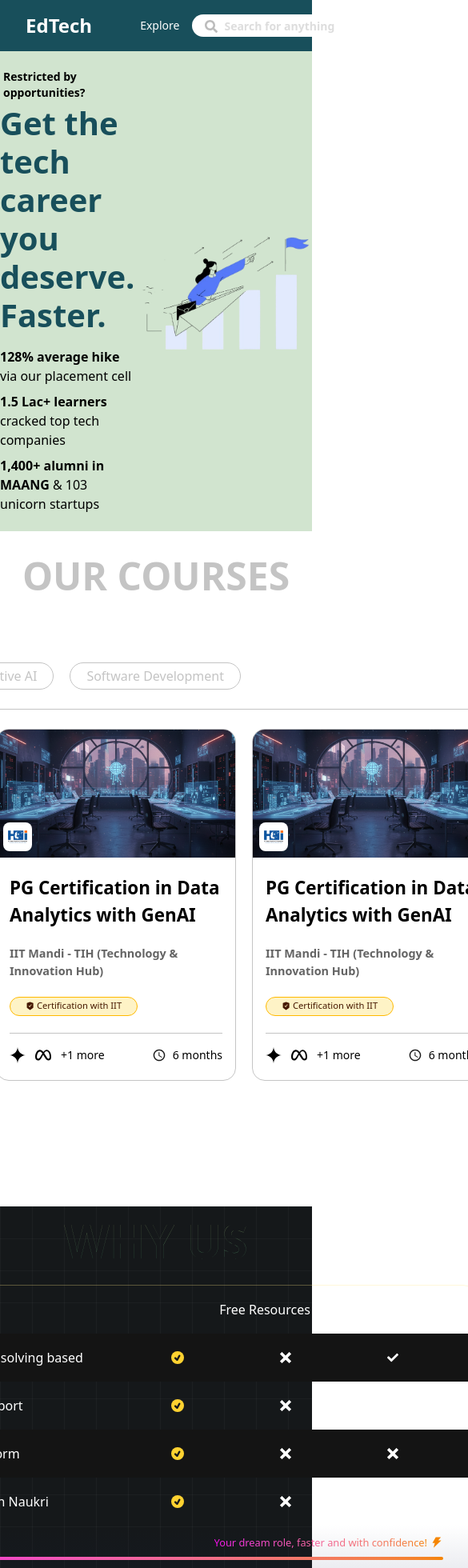
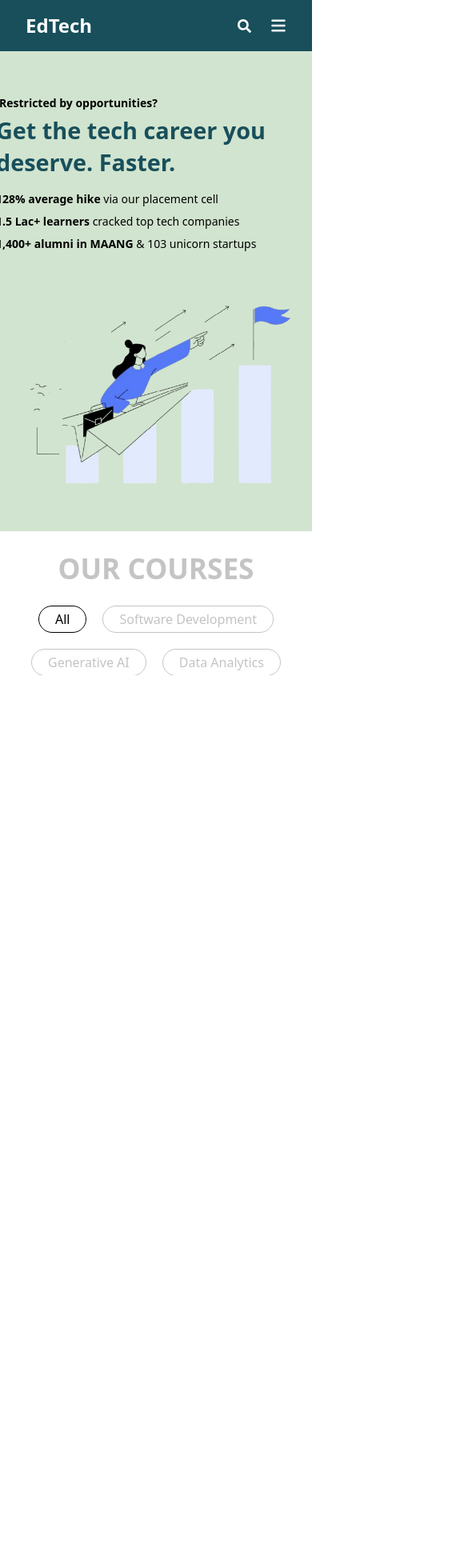
Before and after one commit to yk-kumawat/ed-tech, a React (Vite) app: page / in a window 390 px wide. Shown: the top 1960 px of the page at 80% size, 585 px wide, since content can reach past the window. After the commit the page ends 844 px from the top, so only its background shows below. Built offline with nearby package versions, Linux system fonts and the light colour scheme.

Commit message:
Responsive work started

```diff
--- a/src/Components/Header.jsx
+++ b/src/Components/Header.jsx
@@ -2,16 +2,17 @@
 import { useNavigate } from 'react-router-dom'
 import { FaSearch } from "react-icons/fa";
 import { FiShoppingCart } from "react-icons/fi";
+import { FaBars } from "react-icons/fa6";
 
 const Header = ({ user }) => {
   const navigate = useNavigate();
   return (
-    <div className="flex justify-between items-center px-8 text-white w-full h-16 bg-[#184F5B]">
+    <div className="flex justify-between items-center px-8 text-white w-screen h-16 bg-[#184F5B]">
       <div className="flex">
         <div className="text-2xl font-bold mr-15">EdTech</div>
         <div className="flex items-center gap-4">
-          <div className="text-sm">Explore</div>
-          <div className="relative text-[#BCBCBC]">
+          <div className="text-sm lg:block hidden">Explore</div>
+          <div className="md:block relative text-[#BCBCBC] hidden">
             <input
               className="bg-white rounded-2xl h-7 w-97 p-2 pl-10 text-sm font-semibold outline-none"
               type="text"
@@ -19,7 +20,7 @@
             />
             <FaSearch className="absolute top-1/4 left-4" />
           </div>
-          <div className="flex justify-center items-center bg-[#F9C518] h-7 w-31 rounded-2xl">
+          <div className="justify-center items-center bg-[#F9C518] h-7 w-31 rounded-2xl lg:flex hidden">
             <span className="font-bold">new Offer</span>
           </div>
         </div>
@@ -27,12 +28,18 @@
       {(user == true) ? (
         <p>User</p>
       ) : (
-        <div className="font-bold flex gap-4 items-center">
-          <FiShoppingCart className="mr-4" />
-          <button onClick={() => {navigate('/login')}} className="h-7 w-21 border border-[#F9C518] bg-[#F9C518]/20 rounded-sm cursor-pointer">
-            Login
-          </button>
-          <button onClick={() => {navigate('/signup')}} className="h-7 w-21 bg-[#F9C518] rounded-sm cursor-pointer">Sign up</button>
+        <div>
+          <div className="font-bold md:flex hidden gap-4 items-center">
+            <FiShoppingCart className="mr-4 lg:block hidden" />
+            <button onClick={() => {navigate('/login')}} className="h-7 w-21 border border-[#F9C518] bg-[#F9C518]/20 rounded-sm cursor-pointer">
+              Login
+            </button>
+            <button onClick={() => {navigate('/signup')}} className="h-7 w-21 bg-[#F9C518] rounded-sm cursor-pointer">Sign up</button>
+          </div>
+          <div className="cursor-pointer md:hidden flex items-center gap-6">
+            <FaSearch size={17} />
+            <FaBars size={20}/>
+          </div>
         </div>
       )}
     </div>
--- a/src/Components/OurCourses.jsx
+++ b/src/Components/OurCourses.jsx
@@ -4,11 +4,11 @@
 
 const OurCourses = () => {
   const cardData = {
-        title: 'PG Certification in Data Analytics with GenAI',
-        subTitle: 'IIT Mandi - TIH (Technology & Innovation Hub)',
+    title: "PG Certification in Data Analytics with GenAI",
+    subTitle: "IIT Mandi - TIH (Technology & Innovation Hub)",
     certification: true,
-        duration: '6 months',
-        img: CardIMG
+    duration: "6 months",
+    img: CardIMG,
   };
 
   const [active, setActive] = useState("All");
@@ -18,30 +18,18 @@
      ${active === name ? "text-black border-black" : " border-[#C4C4C4]"}`;
 
   return (
-    <div className="h-screen flex flex-col items-center">
-      <h1 className="text-[#C4C4C4] font-bold text-[3em] my-5">OUR COURSES</h1>
-      <div className="w-260 flex flex-col gap-6">
-        <h2 className="font-semibold text-xl">For working professionals</h2>
+    <div className="h-screen w-screen flex flex-col items-center">
+      <h1 className="text-[#C4C4C4] font-bold sm:text-[3em] text-[2.2em] my-5">
+        OUR COURSES
+      </h1>
+      <div className="lg:w-260 w-[90%] flex flex-col gap-6">
+        <h2 className="font-semibold text-xl lg:block hidden">For working professionals</h2>
 
         {/* Nab Bar */}
-        <div className="flex gap-5 text-[#C4C4C4]">
-          <div
-            onClick={() => setActive("All")}
-            className={navStyle("All")}
-          >
+        <div className="md:flex-row flex flex-col lg:justify-start justify-center gap-5 text-[#C4C4C4] items-center">
+          <div className="flex gap-5">
+            <div onClick={() => setActive("All")} className={navStyle("All")}>
               All
-          </div>
-          <div
-            onClick={() => setActive("Data Analytics")}
-            className={navStyle("Data Analytics")}
-          >
-            Data Analytics
-          </div>
-          <div
-            onClick={() => setActive("Generative AI")}
-            className={navStyle("Generative AI")}
-          >
-            Generative AI
             </div>
             <div
               onClick={() => setActive("Software Development")}
@@ -50,13 +38,28 @@
               Software Development
             </div>
           </div>
+          <div className="flex gap-5">
+            <div
+              onClick={() => setActive("Generative AI")}
+              className={navStyle("Generative AI")}
+            >
+              Generative AI
+            </div>
+            <div
+              onClick={() => setActive("Data Analytics")}
+              className={navStyle("Data Analytics")}
+            >
+              Data Analytics
+            </div>
+          </div>
+        </div>
 
         <div className="border-t border-[#C4C4C4]"></div>
 
         {/* Cards Section */}
-        <div className="relative w-260">
+        <div className="relative w-full max-w-screen">
           {active === "All" && (
-            <div className="absolute top-0 left-0 w-260 flex gap-5 overflow-x-scroll no-scrollbar">
+            <div className="absolute top-0 left-0 w-260 max-w-screen flex gap-5 overflow-x-scroll no-scrollbar">
               <CourseCard data={cardData} />
               <CourseCard data={cardData} />
               <CourseCard data={cardData} />
@@ -64,20 +67,20 @@
             </div>
           )}
           {active === "Data Analytics" && (
-            <div className="absolute top-0 left-0 w-260 flex gap-5 overflow-x-scroll no-scrollbar">
+            <div className="absolute top-0 left-0 w-260 max-w-screen flex gap-5 overflow-x-scroll no-scrollbar">
               <CourseCard data={cardData} />
               <CourseCard data={cardData} />
               <CourseCard data={cardData} />
             </div>
           )}
           {active === "Generative AI" && (
-            <div className="absolute top-0 left-0 w-260 flex gap-5 overflow-x-scroll no-scrollbar">
+            <div className="absolute top-0 left-0 w-260 max-w-screen flex gap-5 overflow-x-scroll no-scrollbar">
               <CourseCard data={cardData} />
               <CourseCard data={cardData} />
             </div>
           )}
           {active === "Software Development" && (
-            <div className="absolute top-0 left-0 w-260 flex gap-5 overflow-x-scroll no-scrollbar">
+            <div className="absolute top-0 left-0 w-260 max-w-screen flex gap-5 overflow-x-scroll no-scrollbar">
               <CourseCard data={cardData} />
             </div>
           )}
--- a/src/Components/ProfileHighlights.jsx
+++ b/src/Components/ProfileHighlights.jsx
@@ -6,7 +6,7 @@
   return (
     <div className='h-130 flex flex-col items-center justify-center gap-10'>
       <div className='font-bold text-2xl'>Our Students at top tech companies</div>
-      <div className='h-80 w-300 flex items-center gap-10 overflow-scroll no-scrollbar px-5'>
+      <div className='h-80 w-300 max-w-screen flex items-center gap-10 overflow-scroll no-scrollbar px-5'>
         <div className='h-70 w-50 shadow-2xl rounded-2xl flex flex-col items-center justify-evenly p-5 shrink-0'>
             <div className='h-30 w-30 rounded-full overflow-hidden'>
                 <img src={ExProfile} alt="" />
--- a/src/Components/WhyUs.jsx
+++ b/src/Components/WhyUs.jsx
@@ -8,7 +8,7 @@
 const WhyUs = () => {
   return (
     <div
-        className="h-screen bg-[#15181a] flex flex-col"
+        className="xs:h-screen h-[95%] bg-[#15181a] flex flex-col"
         style={{
           backgroundImage: `
             linear-gradient(to right, rgba(255,255,255,0.03) 1px, transparent 1px),
@@ -42,16 +42,16 @@
             </text>
           </svg>
         </div>
-        <div className="relative rounded-sm p-10 h-130 w-220 bg-linear-to-b from-transparent via-transparent to-blue-950/40 self-center flex flex-col items-center">
-          <div className="absolute bottom-30 border border-amber-200/30 rounded-2xl h-110 w-200">
-            <div className="flex justify-end items-center text-white h-15 px-10">
-              <p className="px-5">Free Resources</p>
-              <p className="px-5">Other courses</p>
+        <div className="relative rounded-sm p-10 h-130 lg:w-220 md:w-[80%] w-[95%] bg-linear-to-b from-transparent via-transparent to-blue-950/40 self-center flex flex-col items-center">
+          <div className="absolute bottom-30 border border-amber-200/30 rounded-2xl h-110 lg:w-200 md:w-[85%] w-[95%] md:text-[1em] text-sm">
+            <div className="flex justify-end items-center text-white h-15 sm:px-10 xs:px-7">
+              <p className="sm:px-5 px-2 sm:w-37 w-20">Free Resources</p>
+              <p className="sm:px-5 px-2 sm:w-35 w-20">Other courses</p>
             </div>
-            <div className="flex justify-between items-center text-white bg-[#141414] h-15 px-10">
+            <div className="flex justify-between items-center text-white bg-[#141414] h-15 sm:px-10 px-7">
               <p className="">Structured + Problem solving based</p>
-              <div className="flex gap-30 items-center mr-14">
-                <p className="h-4 w-4 flex justify-center items-center bg-amber-300 rounded-full">
+              <div className="flex sm:gap-30 gap-20 items-center sm:mr-14 xs:mr-8">
+                <p className="h-4 w-4 lg:flex hidden justify-center items-center bg-amber-300 rounded-full">
                   <TiTick className="text-[#15181a]" size={14} />
                 </p>
                 <p>
@@ -62,10 +62,10 @@
                 </p>
               </div>
             </div>
-            <div className="flex justify-between items-center text-white h-15 px-10">
+            <div className="flex justify-between items-center text-white h-15 sm:px-10 px-7">
               <p className="">Fastest 1:1 doubt support</p>
-              <div className="flex gap-30 items-center mr-14">
-                <p className="h-4 w-4 flex justify-center items-center bg-amber-300 rounded-full">
+              <div className="flex sm:gap-30 gap-20 items-center sm:mr-14 xs:mr-8">
+                <p className="h-4 w-4 lg:flex hidden justify-center items-center bg-amber-300 rounded-full">
                   <TiTick className="text-[#15181a]" size={14} />
                 </p>
                 <p>
@@ -76,10 +76,10 @@
                 </p>
               </div>
             </div>
-            <div className="flex justify-between items-center text-white bg-[#141414] h-15 px-10">
+            <div className="flex justify-between items-center text-white bg-[#141414] h-15 sm:px-10 px-7">
               <p className="">Integrated prep platform</p>
-              <div className="flex gap-30 items-center mr-14">
-                <p className="h-4 w-4 flex justify-center items-center bg-amber-300 rounded-full">
+              <div className="flex sm:gap-30 gap-20 items-center sm:mr-14 xs:mr-8">
+                <p className="h-4 w-4 lg:flex hidden justify-center items-center bg-amber-300 rounded-full">
                   <TiTick className="text-[#15181a]" size={14} />
                 </p>
                 <p>
@@ -90,10 +90,10 @@
                 </p>
               </div>
             </div>
-            <div className="flex justify-between items-center text-white h-15 px-10">
+            <div className="flex justify-between items-center text-white h-15 sm:px-10 px-7">
               <p className="">Profiles highlighted on Naukri</p>
-              <div className="flex gap-30 items-center mr-14">
-                <p className="h-4 w-4 flex justify-center items-center bg-amber-300 rounded-full">
+              <div className="flex sm:gap-30 gap-20 items-center sm:mr-14 xs:mr-8">
+                <p className="h-4 w-4 lg:flex hidden justify-center items-center bg-amber-300 rounded-full">
                   <TiTick className="text-[#15181a]" size={14} />
                 </p>
                 <p>
@@ -106,21 +106,21 @@
             </div>
 
             <div className="flex flex-col py-3 gap-2">
-              <div className="self-end flex mr-10 items-center gap-1">
+              <div className="self-end flex xs:mr-10 mr-5 items-center gap-1">
                 <p className="text-[0.8em] bg-linear-to-r from-[#f108e8] to-[#f58501] bg-clip-text text-transparent">
                   Your dream role, faster and with confidence!
                 </p>
                 <AiFillThunderbolt className="text-[#f58501]" />
               </div>
-              <div className="h-1 mx-10 rounded-full bg-linear-to-r from-[#f108e8] to-[#f58501]"></div>
+              <div className="h-1 xs:mx-10 mx-6 rounded-full bg-linear-to-r from-[#f108e8] to-[#f58501]"></div>
             </div>
 
             <div className="flex flex-col py-3 gap-2">
-              <div className="flex mx-10 items-center justify-between text-[0.8em] text-gray-200">
+              <div className="flex xs:mx-10 mx-6 items-center justify-between text-[0.8em] text-gray-200">
                 <p className="font-bold">Others</p>
                 <p>Average role, under-confident</p>
               </div>
-              <div className="h-1 mx-10 rounded-full bg-gray-800">
+              <div className="h-1 xs:mx-10 mx-6 rounded-full bg-gray-800">
                 <div className="h-1 w-[75%] rounded-full bg-gray-400"></div>
               </div>
             </div>
--- a/src/Pages/Home.jsx
+++ b/src/Pages/Home.jsx
@@ -8,17 +8,17 @@
 
 const Home = () => {
   return (
-    <div>
+    <div className="h-screen overflow-y-auto no-scrollbar">
       <Header user={false}/>
 
       {/* Hero Section */}
-      <div className="flex justify-evenly items-center h-150 w-full bg-[#D1E4CF]">
+      <div className="md:flex-row flex flex-col justify-evenly items-center h-150 w-full bg-[#D1E4CF]">
         <div className="w-100">
           <p className="font-bold text-sm ml-1">Restricted by opportunities?</p>
-          <h1 className="text-[#184F5B] font-bold leading-12 text-[2.5em] mb-4 mt-1">
+          <h1 className="text-[#184F5B] font-bold lg:leading-12 leading-10 lg:text-[2.5em] text-[1.8em] mb-4 mt-1">
             Get the tech career you deserve. Faster.
           </h1>
-          <div className="flex flex-col gap-2">
+          <div className="flex flex-col gap-2 lg:text-[1em] text-sm">
             <p>
               <span className="font-bold">128% average hike</span> via our
               placement cell
@@ -34,7 +34,7 @@
           </div>
         </div>
         <div>
-          <img src={HeroIMG} alt="" />
+          <img className="lg:h-100 md:h-70 h-60" src={HeroIMG} alt="" />
         </div>
       </div>
 
--- a/src/Pages/SignUp.jsx
+++ b/src/Pages/SignUp.jsx
@@ -13,9 +13,6 @@
             <h2 className="text-3xl font-bold text-[#1E4D5F] mb-4">
               Start your learning journey today.
             </h2>
-            <p className="text-[#1E4D5F]/80 text-lg mb-6">
-              Join over 1.5 Lac+ learners mastering new tech skills.
-            </p>
 
             <ul className="space-y-3 text-[#1E4D5F]/90">
               <li className="flex items-center gap-2">
@@ -37,7 +34,7 @@
             <img
               src="https://lh3.googleusercontent.com/aida-public/AB6AXuB3QTDc5t9Rd40JVSiwUyrCOEL316kGleY6myCD6GUEdUKHYOKh1FQ_MNFB0HRyt75jyyCgEJKUEYglj9I5NBavcOs-sBir7Zyz1_5fhFd2SEJzNQWenVIBV3rlLdguIi4z_cnw4VNLARCk7XeZQtO0pXrMxF8_5OTCBobBHIbaV88waWTb2jrgxP-EDM_juP2zq42js5f4lmx-L43yOPcsv0o3jL1fatprNiGnLebJoDiShObFkR2yztqzgMu-_tNzZal576BVBQ1n"
               alt="Student illustration"
-              className="w-full max-w-xs object-contain"
+              className="w-full max-w-sm object-contain"
             />
           </div>
         </div>
```
Lines whose indentation alone changed are shown as unchanged.
